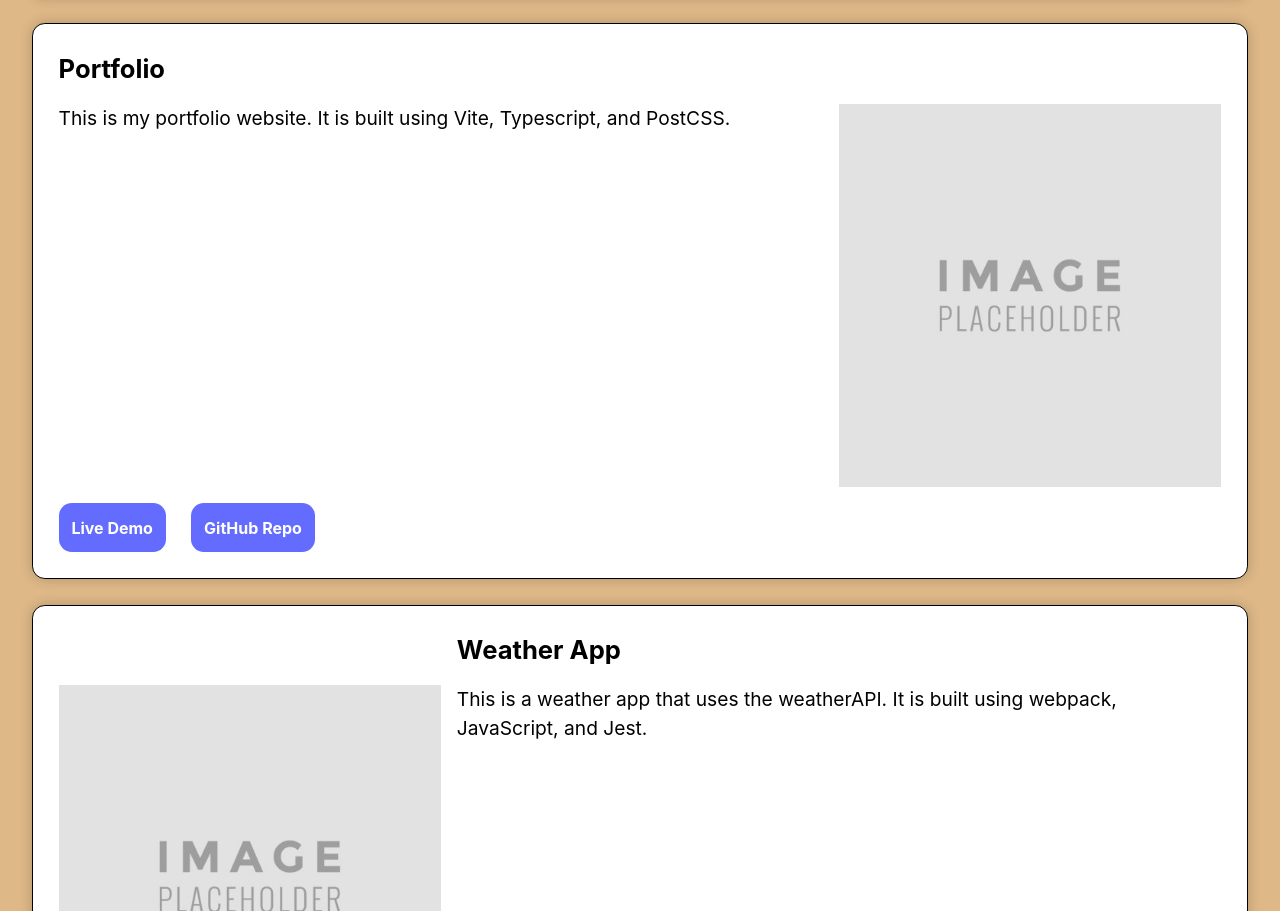
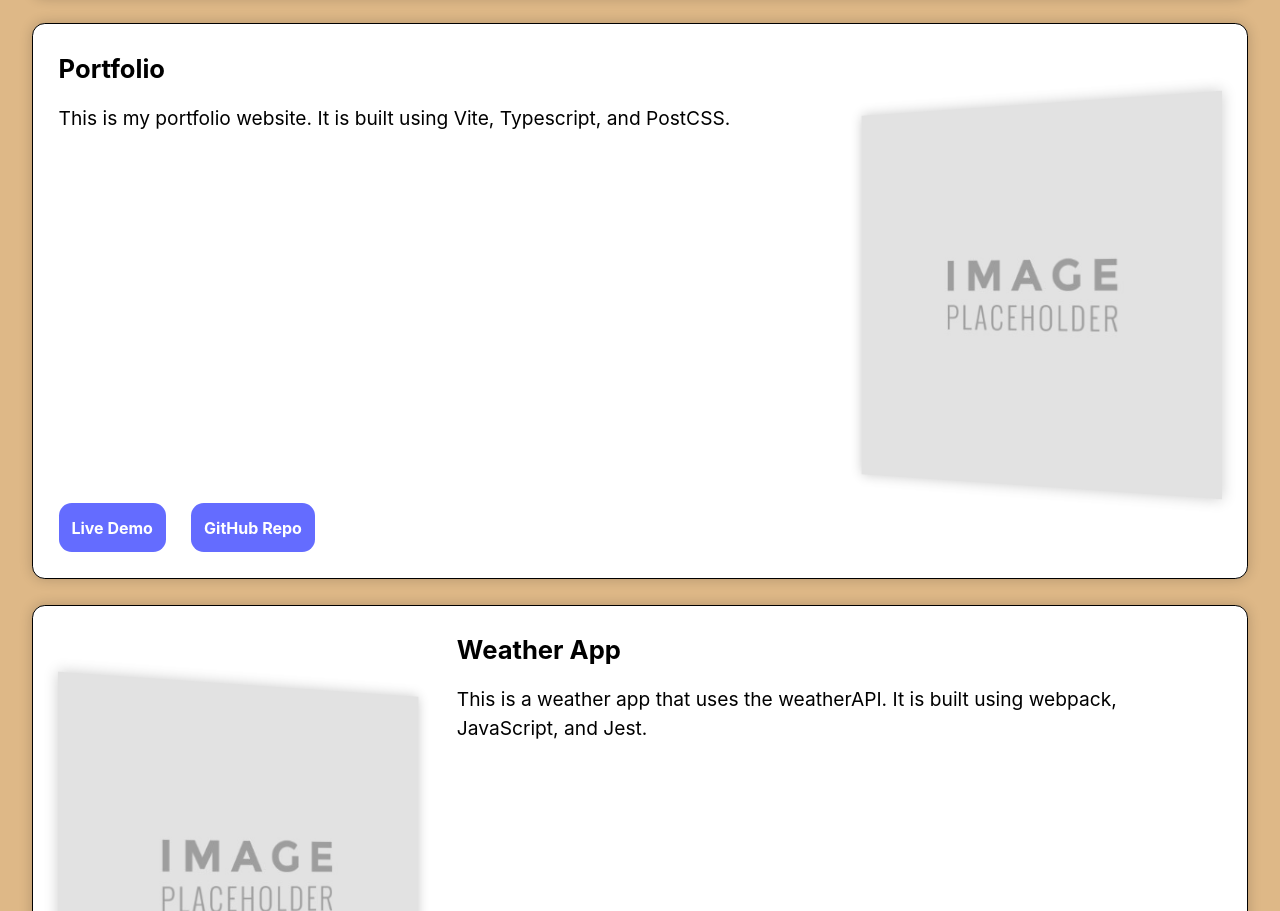
Before and after one commit to JamieYau/portfolio, a website built with Vite: page index.html in a window 1280 px wide. Shown: the part 1889-2800 px from the top of the page. Built offline with nearby package versions, Linux system fonts and the light colour scheme.

Commit message:
Add perspective to project previews

```diff
--- a/src/style.css
+++ b/src/style.css
@@ -56,6 +56,7 @@ h2 {
 header {
   position: sticky;
   top: 0;
+  z-index: 1;
   width: 100%;
   padding: 1.6rem;
   background-color: #242424;
@@ -234,6 +235,11 @@ footer {
       "preview description"
       "links links";
 
+    .project-preview {
+      transform: perspective(1000px) rotateY(20deg);
+      box-shadow: 0 0 0.8rem rgba(0, 0, 0, 0.2);
+    }
+
     &:nth-child(even) {
       grid-template-columns: 2fr 1fr;
       grid-template-areas:
@@ -244,6 +250,10 @@ footer {
       .project-links {
         justify-content: flex-start;
       }
+
+      .project-preview {
+        transform: perspective(1000px) rotateY(-20deg);
+      }
     }
   }
 }
```
